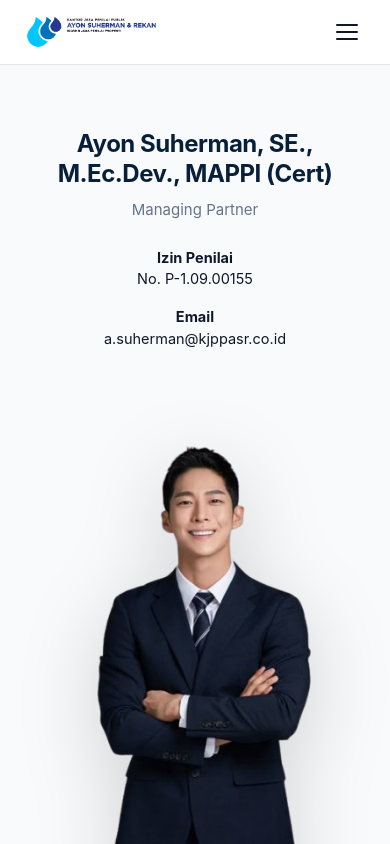
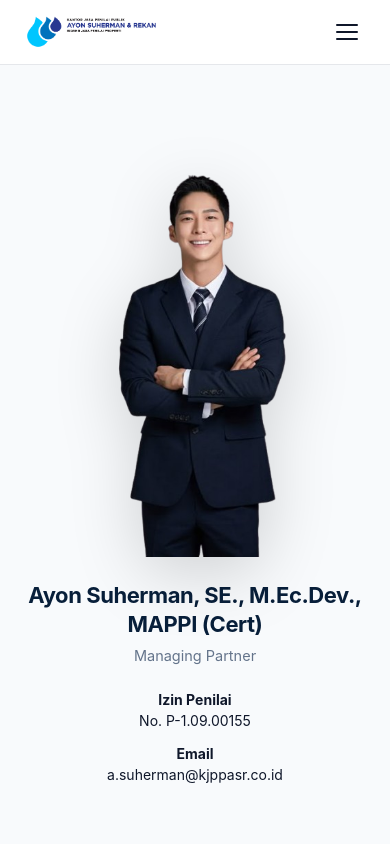
Before and after one commit to Achaikal02/companyprofile-kjpp, a React (Vite) app: page /tim-kami in a window 390 px wide. Shown: the top 844 px of the page. Built offline with nearby package versions, Linux system fonts and the light colour scheme.

Commit message:
fix layout team

```diff
--- a/src/styles/team.css
+++ b/src/styles/team.css
@@ -126,39 +126,61 @@
   }
 }
 
-/* ===== Mobile (≤600px) ===== */
-@media (max-width: 600px) {
+@media (max-width: 900px) {
   .team-section {
+    display: flex;                /* GANTI GRID → FLEX */
+    flex-direction: column;
+    align-items: center;
+    justify-content: flex-start;
+
+    min-height: auto;             /* HAPUS 100vh */
     padding: 72px 20px;
-    gap: 32px;
+    gap: 24px;
+
+    text-align: center;
+    transform: none;
   }
 
+  /* Pastikan urutan SELALU sama */
+  .team-photo {
+    order: 1;
+    width: 100%;
+    display: flex;
+    justify-content: center;
+  }
+
+  .team-text {
+    order: 2;
+    max-width: 520px;
+  }
+
+  /* Reverse TIDAK berpengaruh di mobile */
+  .team-section.reverse .team-photo {
+    order: 1;
+  }
+
+  /* FOTO */
+  .team-photo img {
+    max-width: 280px;            /* KUNCI biar tidak kebesaran */
+    width: 100%;
+    height: auto;
+    filter: drop-shadow(0 16px 32px rgba(0,0,0,.16));
+  }
+
+  /* TEXT */
   .team-text h2 {
-    font-size: 26px;
-    line-height: 1.25;
+    font-size: 22px;
+    line-height: 1.3;
+    margin-bottom: 6px;
   }
 
   .team-text .role {
-    font-size: 15px;
+    font-size: 14.5px;
+    margin-bottom: 20px;
   }
 
   .meta p {
-    font-size: 14.5px;
-  }
-
-  .team-photo img {
-    max-width: 100%;
-    height: auto;
+    font-size: 14px;
+    margin-bottom: 12px;
   }
 }
-
-/* ===== Small Mobile (≤420px) ===== */
-@media (max-width: 420px) {
-  .team-text h2 {
-    font-size: 24px;
-  }
-
-  .team-section {
-    padding: 64px 16px;
-  }
-}
```
